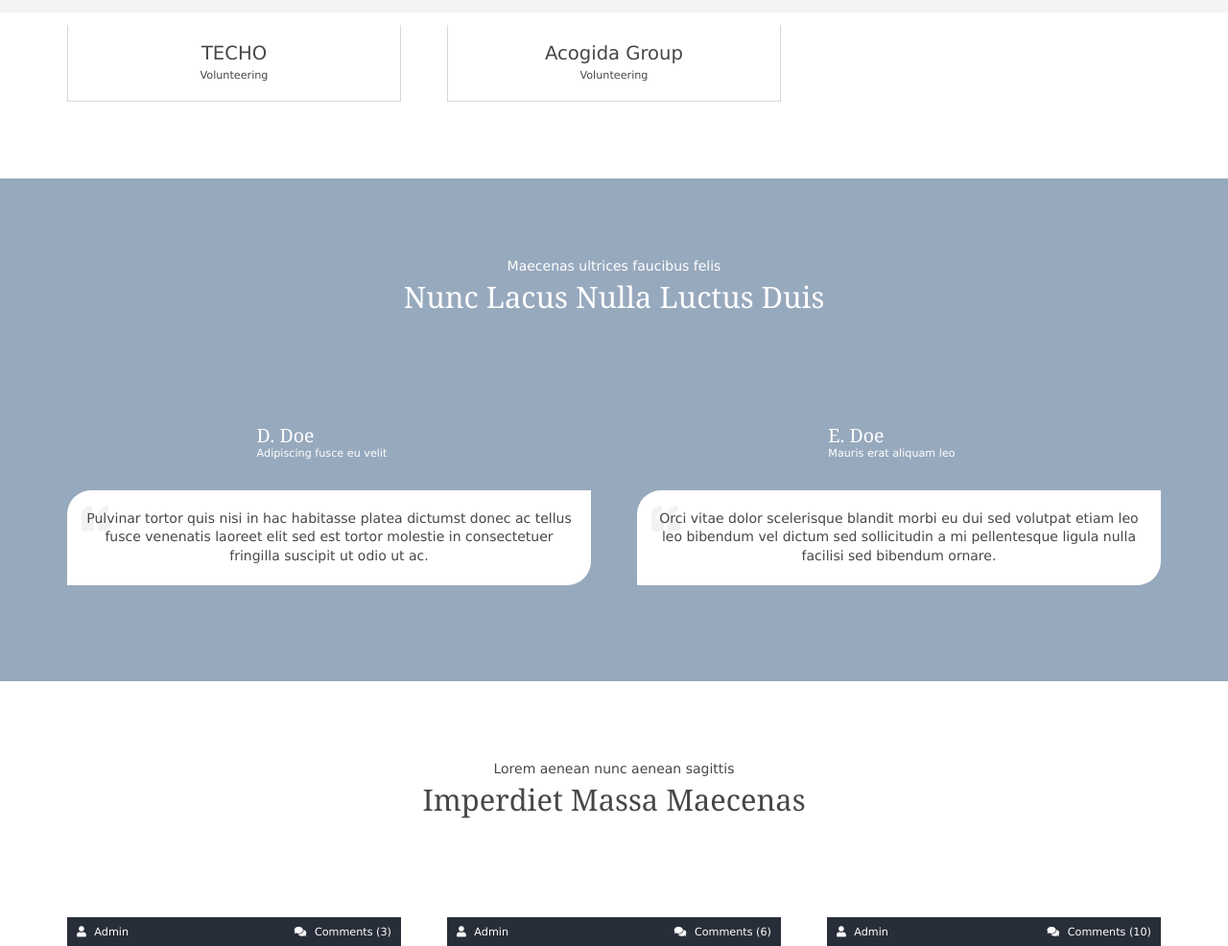
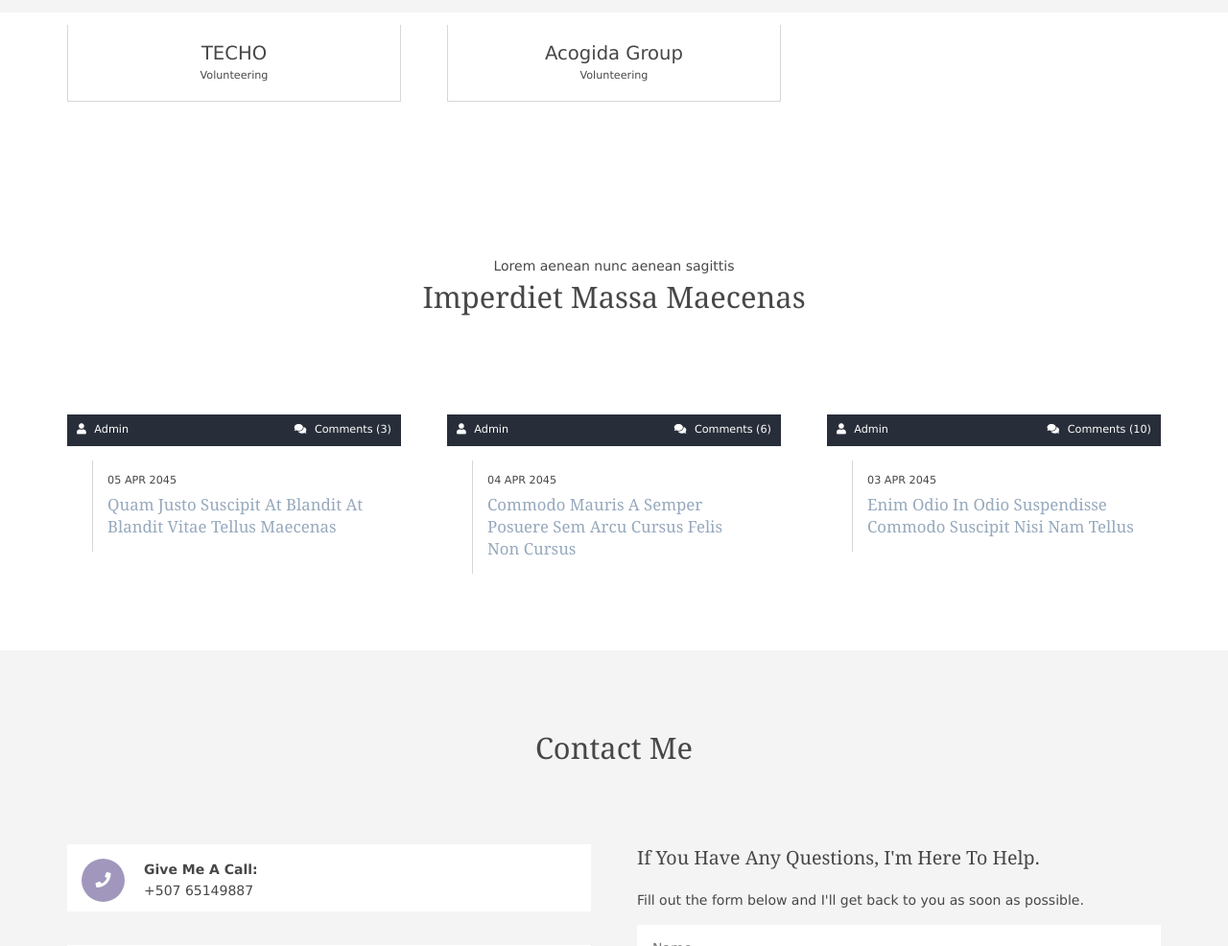
Before and after one commit to maritzah-08/portafoliopersonal, a plain HTML site: page index.html in a window 1280 px wide. Shown: the part 2582-3568 px from the top of the page at 96% size. Drawn offline with Linux system fonts and the light colour scheme.

Commit message:
elimando

```diff
--- a/index.html
+++ b/index.html
@@ -223,29 +223,7 @@ Licence URI: https://www.os-templates.com/template-terms
 <!-- ################################################################################################ -->
 <!-- ################################################################################################ -->
 <!-- ################################################################################################ -->
-<div class="wrapper coloured">
-  <section id="testimonials" class="hoc container clear">
-    <!-- ################################################################################################ -->
-    <div class="sectiontitle">
-      <p class="nospace font-xs">Maecenas ultrices faucibus felis</p>
-      <h6 class="heading font-x2">Nunc lacus nulla luctus duis</h6>
-    </div>
-    <article class="one_half first">
-      <figure class="clear"><img src="images/demo/100x100.png" alt="">
-        <figcaption>
-          <h6 class="heading">D. Doe</h6>
-          <em>Adipiscing fusce eu velit</em></figcaption>
-      </figure>
-      <blockquote>Pulvinar tortor quis nisi in hac habitasse platea dictumst donec ac tellus fusce venenatis laoreet elit sed est tortor molestie in consectetuer fringilla suscipit ut odio ut ac.</blockquote>
-    </article>
-    <article class="one_half">
-      <figure class="clear"><img src="images/demo/100x100.png" alt="">
-        <figcaption>
-          <h6 class="heading">E. Doe</h6>
-          <em>Mauris erat aliquam leo</em></figcaption>
-      </figure>
-      <blockquote>Orci vitae dolor scelerisque blandit morbi eu dui sed volutpat etiam leo leo bibendum vel dictum sed sollicitudin a mi pellentesque ligula nulla facilisi sed bibendum ornare.</blockquote>
-    </article>
+
     <!-- ################################################################################################ -->
   </section>
 </div>
```
